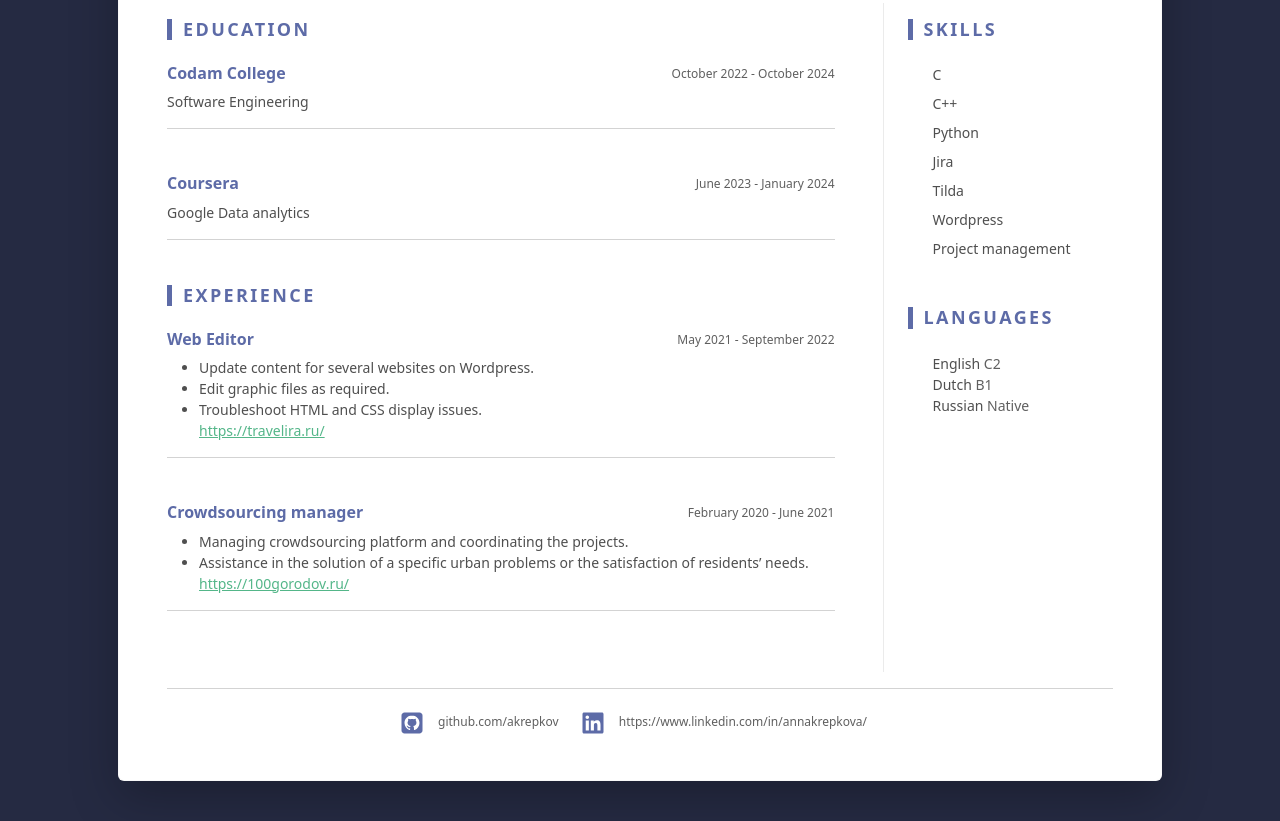
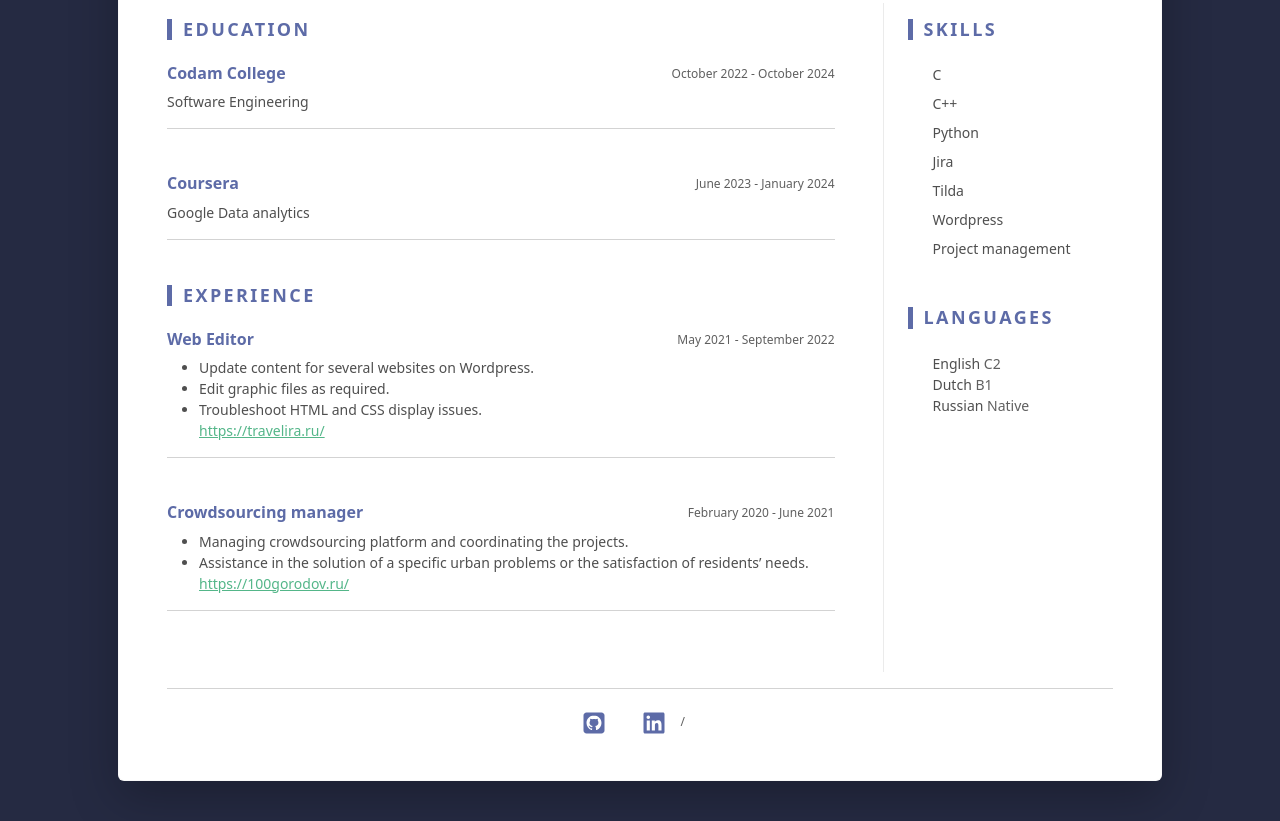
Before and after one commit to akrepkov/Resume, a plain HTML site: page index.html in a window 1280 px wide. Shown: the part 396-1217 px from the top of the page. Drawn offline with Linux system fonts and the light colour scheme.

Commit message:
Update index.html

```diff
--- a/index.html
+++ b/index.html
@@ -132,13 +132,13 @@
                     <li class="list-inline-item mb-lg-0 me-3">
   <a class="resume-link" href="https://github.com/akrepkov">
     <i class="fab fa-github-square fa-2x me-2" data-fa-transform="down-4"></i>
-    <span class="d-none d-lg-inline-block text-muted">github.com/akrepkov</span>
+    <span class="d-none d-lg-inline-block text-muted"></span>
   </a>
 </li>
 <li class="list-inline-item mb-lg-0 me-3">
   <a class="resume-link" href="https://www.linkedin.com/in/annakrepkova/">
     <i class="fab fa-linkedin fa-2x me-2" data-fa-transform="down-4"></i>
-    <span class="d-none d-lg-inline-block text-muted">https://www.linkedin.com/in/annakrepkova/</span>
+    <span class="d-none d-lg-inline-block text-muted">/</span>
   </a>
 </li>
 		  </ul>
```
